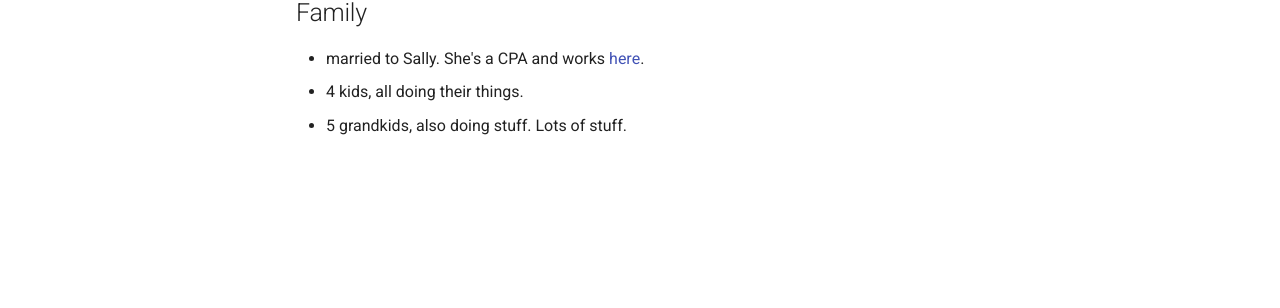
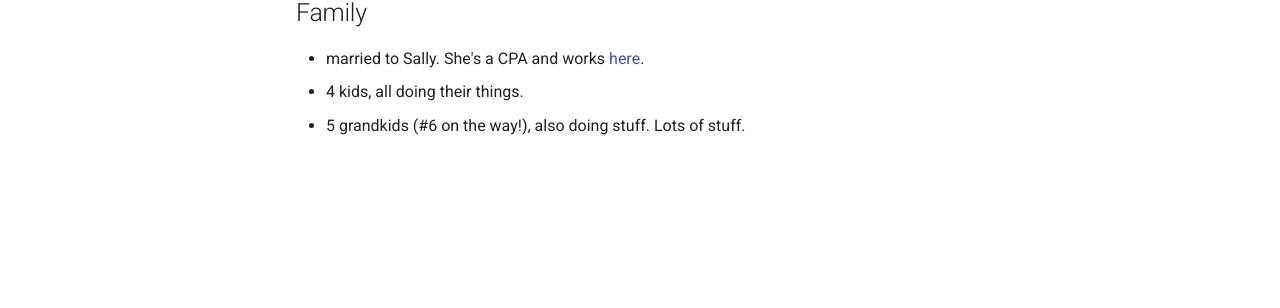
Before and after one commit to davecampbell/davecampbell.github.io, an MkDocs documentation site: the page built from docs/personal/personal.md, in a window 1280 px wide. Shown: the part 335-643 px from the top of the page. Built offline with MkDocs 1.6.1 and Material for MkDocs 9.7.7, drawn with Linux system fonts in a browser that asks for light colours.

Commit message:
added 6 grandkid on the way

```diff
--- a/docs/personal/personal.md
+++ b/docs/personal/personal.md
@@ -11,4 +11,4 @@ icon: material/human-scooter
 ## Family
 - married to Sally.  She's a CPA and works [here](https://hsccpa.com).
 - 4 kids, all doing their things.
-- 5 grandkids, also doing stuff.  Lots of stuff.
+- 5 grandkids (#6 on the way!), also doing stuff.  Lots of stuff.
```
